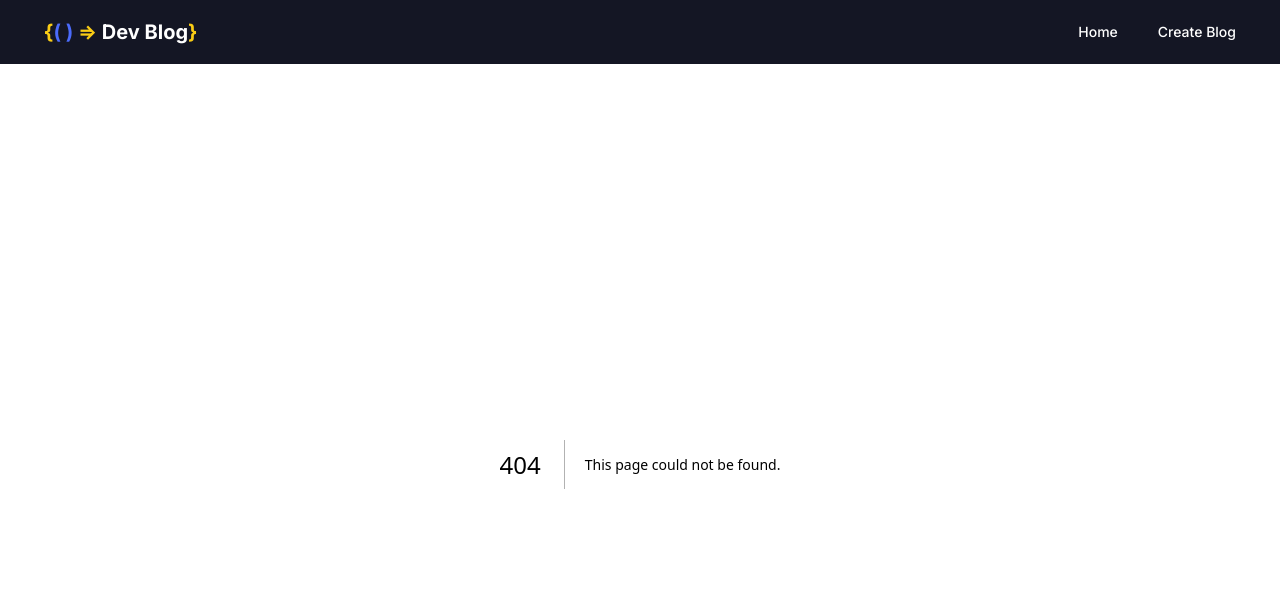
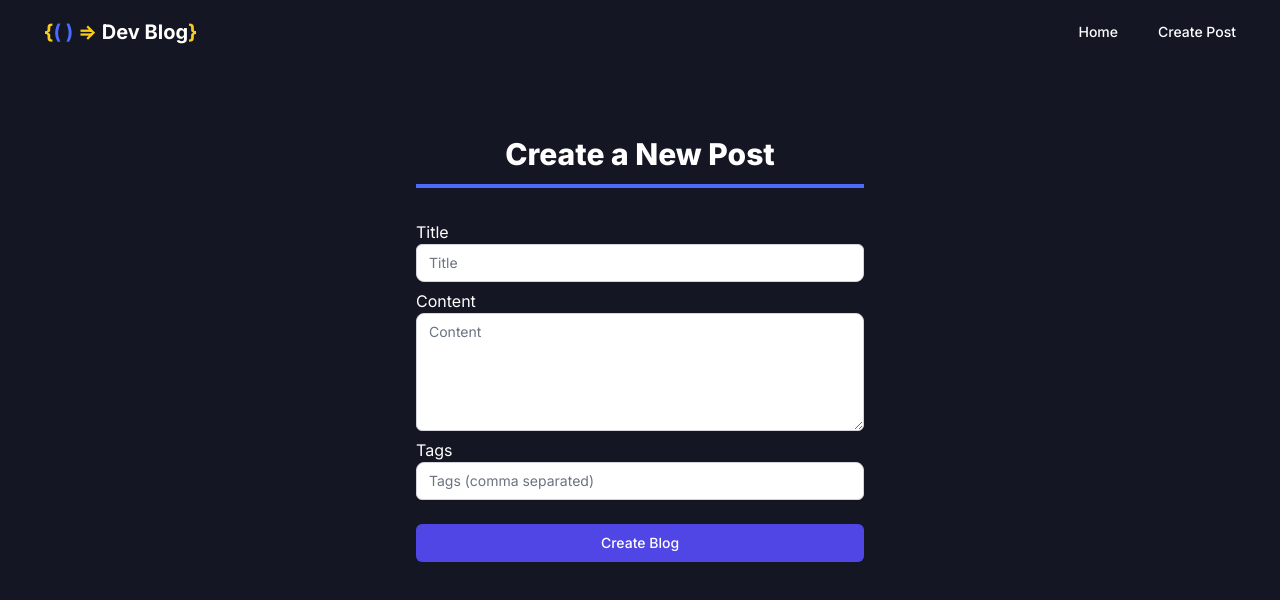
Before and after one commit to Husseinn-Essam/Slash-Frontend-Task, a Next.js app: page /createPost in a window 1280 px wide. Before the commit this address had no page. Shown: the top 600 px of the page. Built offline with nearby package versions, Linux system fonts and the light colour scheme.

Commit message:
notification animation + separate home page + redirect

```diff
--- a/next.config.mjs
+++ b/next.config.mjs
@@ -1,4 +1,16 @@
 /** @type {import('next').NextConfig} */
-const nextConfig = {};
+const nextConfig = {
+
+    async redirects() {
+        return [
+          {
+            source: '/',
+            destination: '/Home',
+            permanent: true,
+          },
+        ];
+      },
+
+};
 
 export default nextConfig;
--- a/src/app/blog/[slug]/page.tsx
+++ b/src/app/Post/[slug]/page.tsx
@@ -16,7 +16,7 @@ const getData = async (blogID: number) => {
   return data;
 };
 
-const BlogPage: React.FC<BlogProps> = async ({ params }) => {
+const Post: React.FC<BlogProps> = async ({ params }) => {
   const blogID = parseInt(params.slug, 10);
 
   const blog = await getData(blogID);
@@ -57,4 +57,4 @@ const BlogPage: React.FC<BlogProps> = async ({ params }) => {
   );
 };
 
-export default BlogPage;
+export default Post;
--- a/src/app/create-blog/page.tsx
+++ b/src/app/createPost/page.tsx
@@ -81,11 +81,9 @@ const CreatePostPage: React.FC = () => {
     <div className="min-h-screen flex  justify-center bg-dark-bg py-12 px-4 sm:px-6 lg:px-8">
       <div className="max-w-md w-full space-y-8">
         <h2 className="mt-6 text-center text-3xl font-extrabold text-dark-txt -mb-5">
-          Create a New Blog
+          Create a New Post
         </h2>
-        <div className="h-1 bg-dark-primary">
-
-        </div>
+        <div className="h-1 bg-dark-primary"></div>
         <form className="mt-8 space-y-6" onSubmit={handleSubmit}>
           <div className="flex flex-col gap-2 rounded-md shadow-sm -space-y-px">
             <div>
--- a/src/app/globals.css
+++ b/src/app/globals.css
@@ -14,9 +14,18 @@ body {
   background-color: var(--background-color);
 }
 
-.line-clamp-3 {
-  overflow: hidden;
-  display: -webkit-box;
-  -webkit-line-clamp: 3;
-  -webkit-box-orient: vertical;
+
+@keyframes slideDown {
+  0% {
+    transform: translateY(-100%);
+    opacity: 0;
+  }
+  100% {
+    transform: translateY(0);
+    opacity: 1;
+  }
 }
+
+.animate-notification {
+  animation: slideDown 0.7s ease-in-out;
+}
--- a/src/app/layout.tsx
+++ b/src/app/layout.tsx
@@ -16,8 +16,8 @@ export default function RootLayout({
 }>) {
   return (
     <html lang="en">
-      <body className={inter.className}>
-        <Navbar />
+<body className={`${inter.className} bg-dark-bg`}>
+  <Navbar />
         {children}
       </body>
     </html>
--- a/src/components/Card.tsx
+++ b/src/components/Card.tsx
@@ -24,7 +24,7 @@ const Card: React.FC<CardProps> = ({ blog }) => {
         <h1 className="text-xl font-bold line-clamp-2">{blog.title}</h1>
         <p className="text-sm text-gray-600 mt-2 line-clamp-3">{blog.body}</p>
         <Link
-          href={`/blog/${blog.id}`}
+          href={`/Post/${blog.id}`}
           className="text-indigo-600 font-semibold mt-2"
         >
           Read More
--- a/src/components/Navbar.tsx
+++ b/src/components/Navbar.tsx
@@ -16,7 +16,7 @@ const Navbar = () => {
           <div className="flex items-center">
             <Link
               className="rounded-md text-xl font-bold hover:bg-gray-700 px-3 py-2"
-              href="/"
+              href="/Home"
             >
               <span className="text-yellow-400">{"{"}</span>
               <span className="text-dark-primary">( )</span>
@@ -28,15 +28,15 @@ const Navbar = () => {
           <div className="hidden md:flex space-x-4">
             <Link
               className="px-3 py-2 rounded-md text-sm font-medium hover:bg-gray-700"
-              href="/"
+              href="/Home"
             >
               Home
             </Link>
             <Link
               className="px-3 py-2 rounded-md text-sm font-medium hover:bg-gray-700"
-              href="/create-blog"
+              href="/createPost"
             >
-              Create Blog
+              Create Post
             </Link>
           </div>
           <div className="-mr-2 flex md:hidden">
@@ -93,15 +93,15 @@ const Navbar = () => {
         <div className="px-2 pt-2 pb-3 space-y-1 sm:px-3">
           <Link
             className="block px-3 py-2 rounded-md text-base font-medium hover:bg-gray-700"
-            href="/"
+            href="/Home"
           >
             Home
           </Link>
           <Link
             className="block px-3 py-2 rounded-md text-base font-medium hover:bg-gray-700"
-            href="/create-blog"
+            href="/createPost"
           >
-            Create Blog
+            Create Post
           </Link>
         </div>
       </div>
--- a/src/components/Notification.tsx
+++ b/src/components/Notification.tsx
@@ -1,4 +1,3 @@
-"use client";
 import React, { useEffect } from "react";
 
 interface NotificationProps {
@@ -18,7 +17,8 @@ const Notification: React.FC<NotificationProps> = ({ message, onClose }) => {
   }, [onClose]);
 
   return (
-    <div className="fixed top-0 mt-5  mb-4 mr-4 p-4 bg-green-700 text-white rounded-md shadow-md">
+    <div className="fixed top-0 mt-5 mr-4 p-4 bg-green-700 text-white rounded-md shadow-md
+                   animate-notification">
       <p>{message}</p>
     </div>
   );
```
Also changed, not shown: src/app/Home/page.tsx (renamed from src/app/page.tsx).
